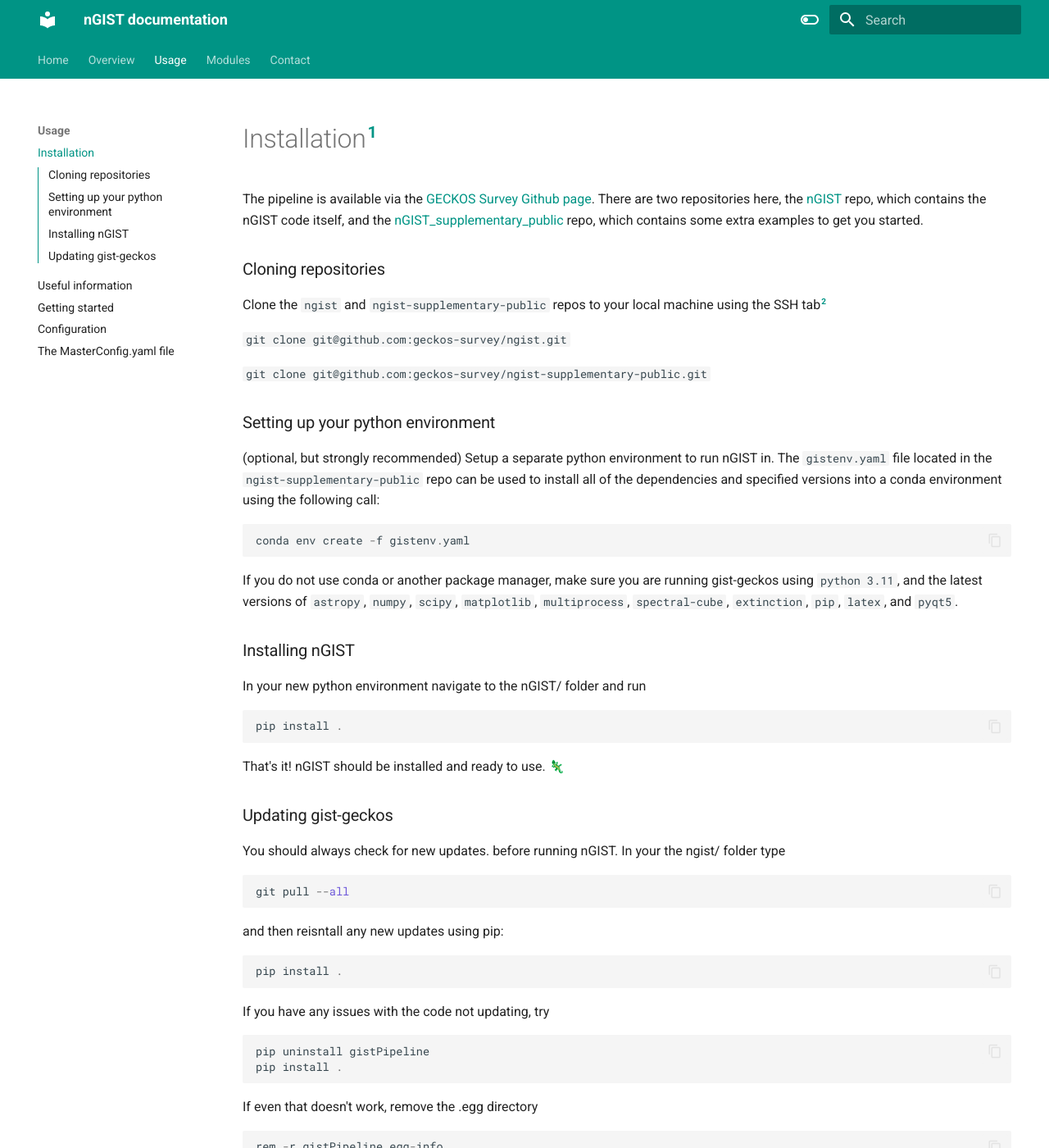
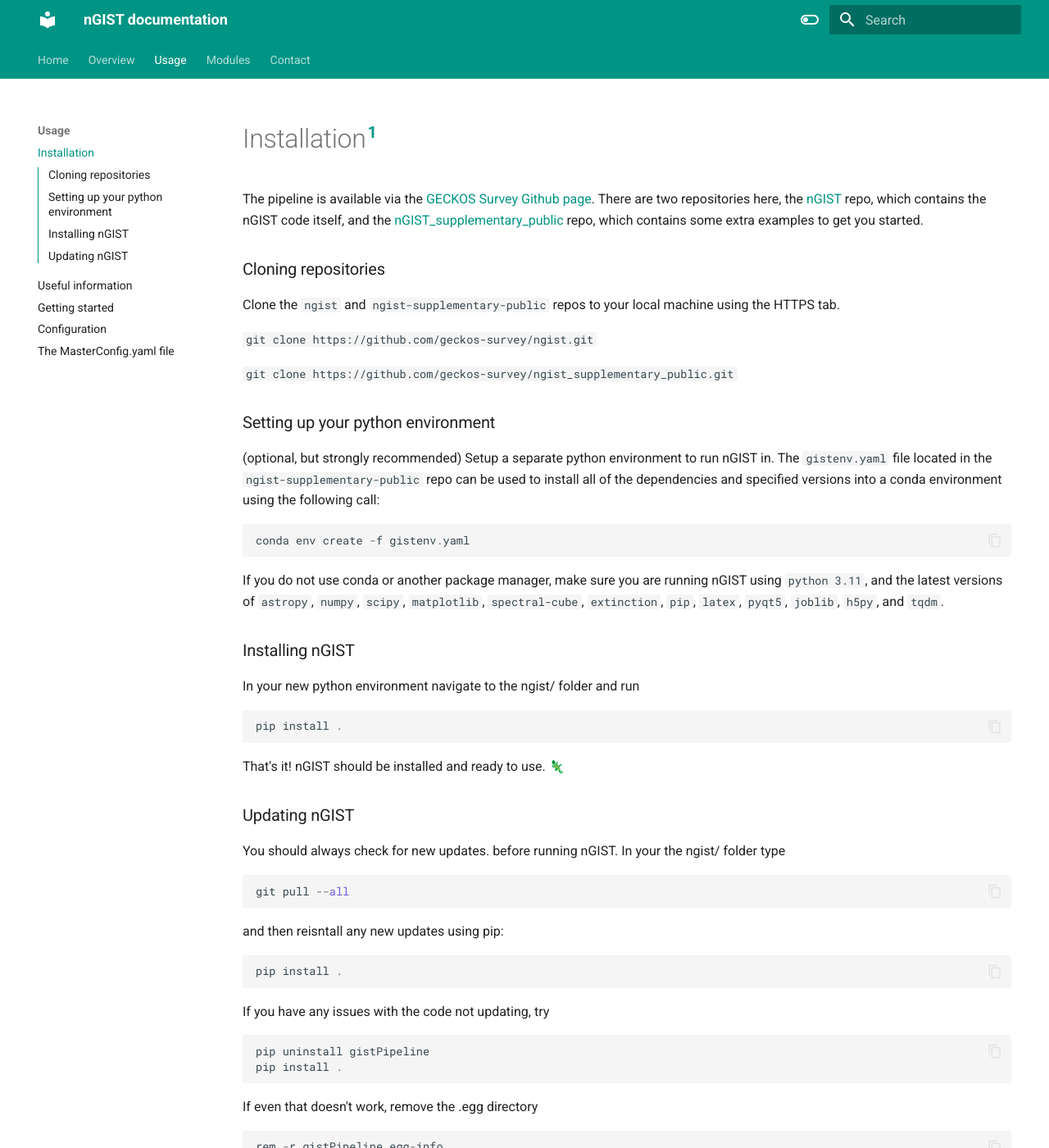
Before and after one commit to geckos-survey/gist-documentation, an MkDocs documentation site: the page built from docs/usage/installation.md, in a window 1280 px wide and 1400 px high. Shown: the whole window at 82% size. Built offline with MkDocs 1.6.1 and Material for MkDocs 9.7.7, drawn with Linux system fonts in a browser that asks for light colours; emoji names are drawn with the system emoji font; some of the changed text lies outside the part shown.

Commit message:
Update installation.md

````diff
--- a/docs/usage/installation.md
+++ b/docs/usage/installation.md
@@ -4,12 +4,11 @@
 The pipeline is available via the [GECKOS Survey Github page](https://github.com/geckos-survey). There are two repositories here, the [nGIST](https://github.com/geckos-survey/nGIST) repo, which contains the nGIST code itself, and the [nGIST_supplementary_public](https://github.com/geckos-survey/ngist-supplementary-public) repo, which contains some extra examples to get you started.
 
 ### Cloning repositories
-Clone the `ngist` and `ngist-supplementary-public` repos to your local machine using the SSH tab[^2]
-[^2]: If you haven't already, create an ssh key using ssh-keygen using the instructions [here](https://docs.github.com/en/authentication/connecting-to-github-with-ssh/adding-a-new-ssh-key-to-your-github-account).
+Clone the `ngist` and `ngist-supplementary-public` repos to your local machine using the HTTPS tab.
 
-`git clone git@github.com:geckos-survey/ngist.git`
+`git clone https://github.com/geckos-survey/ngist.git`
 
-`git clone git@github.com:geckos-survey/ngist-supplementary-public.git`
+`git clone https://github.com/geckos-survey/ngist_supplementary_public.git`
 
 ### Setting up your python environment
 (optional, but strongly recommended)
@@ -19,17 +18,17 @@
 conda env create -f gistenv.yaml
 ```
 
-If you do not use conda or another package manager, make sure you are running gist-geckos using `python 3.11`, and the latest versions of `astropy`, `numpy`, `scipy`, `matplotlib`, `multiprocess`, `spectral-cube`, `extinction`, `pip`, `latex`, and `pyqt5`.
+If you do not use conda or another package manager, make sure you are running nGIST using `python 3.11`, and the latest versions of `astropy`, `numpy`, `scipy`, `matplotlib`, `spectral-cube`, `extinction`, `pip`, `latex`, `pyqt5`, `joblib`, `h5py`, and `tqdm`.
 
 ### Installing nGIST
-In your new python environment navigate to the nGIST/ folder and run
+In your new python environment navigate to the ngist/ folder and run
 ```py
 pip install .
 ```
 
 That's it! nGIST should be installed and ready to use. :lizard:
 
-### Updating gist-geckos
+### Updating nGIST
 You should always check for new updates. before running nGIST. In your the ngist/ folder type
 ```py
 git pull --all
````
